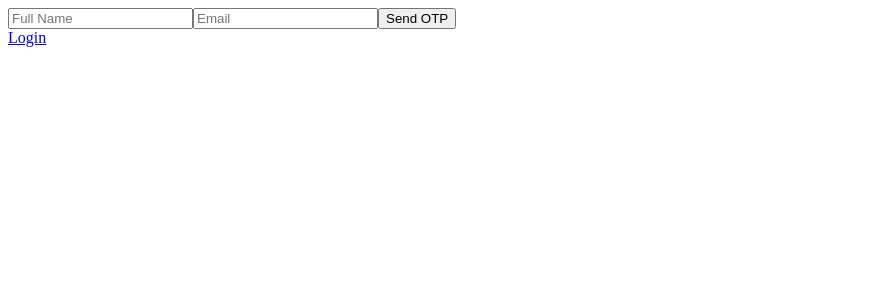
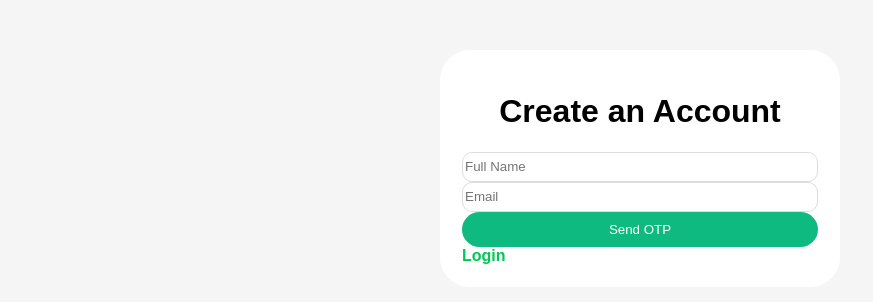
Before and after one commit to Sachin-Mohan926/Task-Management-Frontend, a React (Vite) app: page /sign-up in a window 1280 px wide. Shown: the top 302 px of the page, without its empty margins (0-873 px from the left). Built offline with nearby package versions, Linux system fonts and the light colour scheme.

Commit message:
frontend login/register

```diff
--- a/package.json
+++ b/package.json
@@ -4,7 +4,7 @@
   "version": "0.0.0",
   "type": "module",
   "scripts": {
-    "dev": "vite",
+    "start": "vite",
     "build": "vite build",
     "lint": "eslint .",
     "preview": "vite preview"
--- /dev/null
+++ b/src/pages/SignUpPage.css
@@ -0,0 +1,81 @@
+*{
+    box-sizing: border-box;
+}
+body{
+    font-family: Arial, sans-serif;
+   margin: 0;
+    background-color: #f5f5f5;
+    display: flex;
+    justify-content: center;
+    align-items: center;
+    padding: 50px;
+
+
+}
+h1 {
+    text-align: center;
+
+ }
+ p{
+    text-align: center;
+
+ }
+.card{
+
+    border: 2px solid white;
+    shape-outside: margin-box;
+    border-radius: 30px;
+    width: 400px;
+    background-color: white;
+    padding: 20px;
+
+
+
+}
+
+.form1{
+    color: gray;
+}
+
+label{
+    display: block ;
+    margin-bottom: 10px;
+}
+
+input{
+    border-radius: 10px;
+    height: 30px;
+    width: 200px;
+    border: 1px solid #ddd;
+    width:100%;
+}
+
+button{
+    background-color: #0EBA80;
+    border: none;
+    border-radius: 40px;
+    color: white;
+    font-family:Arial, Helvetica, sans-serif;
+    padding: 10px;
+    width: 100%;
+
+}
+.google{
+    display: flex;
+    background-color: black;
+    align-items: center;
+    justify-content: center;
+    padding: 10px 20px;
+
+}
+
+a{
+    color: #00c853;
+    font-weight: bold;
+    text-decoration: none;
+}
+
+img{
+    margin-right: 8px;
+    height: 18px;
+}
--- a/src/pages/SignUpPage.jsx
+++ b/src/pages/SignUpPage.jsx
@@ -1,5 +1,6 @@
 import { useState } from "react";
 import { Link, useNavigate } from "react-router";
+import "./SignUpPage.css";
 
 const SignUpPage = () => {
     const [isOtpSent, setIsOtpSent] = useState(false);
@@ -10,9 +11,6 @@ const SignUpPage = () => {
     const handleRegister = async (e) => {
         try {
             e.preventDefault();
-
-            // do password validation using regex that it must contain ...
-            // add some more input fields in registration and store it in database
 
             if (e.target.password.value !== e.target.confirmPassword.value) {
                 alert("Password does not match!");
@@ -36,7 +34,6 @@ const SignUpPage = () => {
             const respObj = await resp.json();
             console.log(respObj);
             if (respObj.status === "success") {
-                // use hook to change the page useNavigate
                 navigate("/login");
             } else {
                 alert(respObj.message);
@@ -49,23 +46,19 @@ const SignUpPage = () => {
     const handleSendOtp = async (e) => {
         try {
             e.preventDefault();
-            // you can do some validation on email using regex (H.W.)
 
-            // console.log(e.target[0].value, e.target[1].value);
-            // console.log(e.target.fullName.value, e.target.userEmail.value);
             const resp = await fetch(import.meta.env.VITE_BACKEND_URL + "/otps", {
                 method: "POST",
                 body: JSON.stringify({
                     email: e.target.userEmail.value,
-                }), // javascript object to json --> JSON.stringify()
+                }),
                 headers: {
                     "content-type": "application/json",
                 },
             });
 
             const respObj = await resp.json();
-            // console.log(resp);
-            // console.log(respObj);
+
             if (respObj.status === "success") {
                 setIsOtpSent(true);
                 setFullName(e.target.fullName.value);
@@ -79,28 +72,39 @@ const SignUpPage = () => {
     };
 
     return (
-        <div>
+        <div className="card">
+            <h1>Create an Account</h1>
             {isOtpSent ? (
                 <form onSubmit={handleRegister}>
+                    <div className="form1">
+                        <label for="fullname">Full Name</label>
+                        <input type="text" value={fullName} readOnly />
+
+                        <label for="email">Email</label>
                         <input type="text" value={email} readOnly />
-                    {/* Controlled Inputs but we already have the value */}
-                    <input type="text" value={fullName} readOnly />
-                    {/* Controlled Inputs but we already have the value */}
-                    <input type="text" placeholder="OTP" name="otp" required />
-                    {/* Uncontrolled Inputs */}
-                    <input type="password" placeholder="Password" name="password" required />
-                    {/* Uncontrolled Inputs */}
-                    <input type="password" placeholder="Confirm Password" name="confirmPassword" required />
-                    {/* Uncontrolled Inputs */}
-                    <button>Register</button>
+
+                        <label for="OTP">OTP</label>
+                        <input type="text" required />
+
+                        <label for="password">Password</label>
+                        <input type="password" required />
+
+                        <label for="Confirm Password">Confirm Password</label>
+                        <input type="password" required />
+
+                        <button><b>Sign Up</b></button>
+                    </div>
+                    <p>Already have an Account? <Link to="/login">Login</Link></p>
                 </form>
             ) : (
                 <form onSubmit={handleSendOtp}>
+                    <div className="form1">
                         <input type="text" placeholder="Full Name" name="fullName" required />
                         {/* Uncontrolled Inputs */}
                         <input type="email" placeholder="Email" name="userEmail" required />
                         {/* Uncontrolled Inputs */}
                         <button>Send OTP</button>
+                    </div>
                 </form>
             )}
             <Link to="/login">Login</Link>
--- a/src/pages/homepage.jsx
+++ b/src/pages/homepage.jsx
@@ -1,4 +1,4 @@
-import Navbar from "./components/navbar";
+import Navbar from "../components/navbar";
 
 // we are getting currUser prop from App.jsx
 // and we are passing on it to the navbar component
```
Also changed, not shown: src/App.jsx (+0 -9 lines), 1 other file (tests, documents, lock files or other folders). Lines whose indentation alone changed are shown as unchanged.
